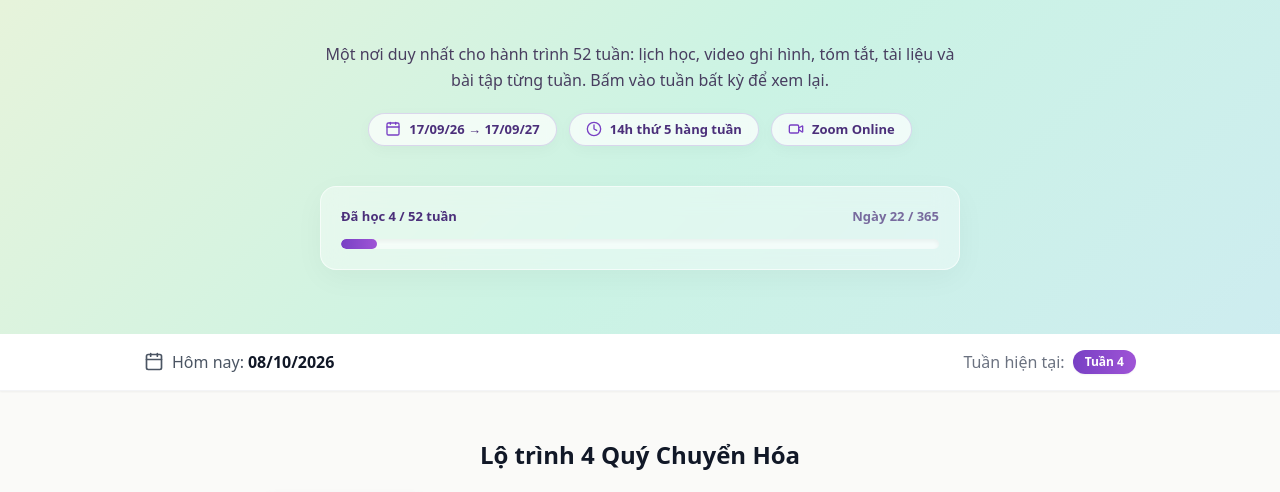
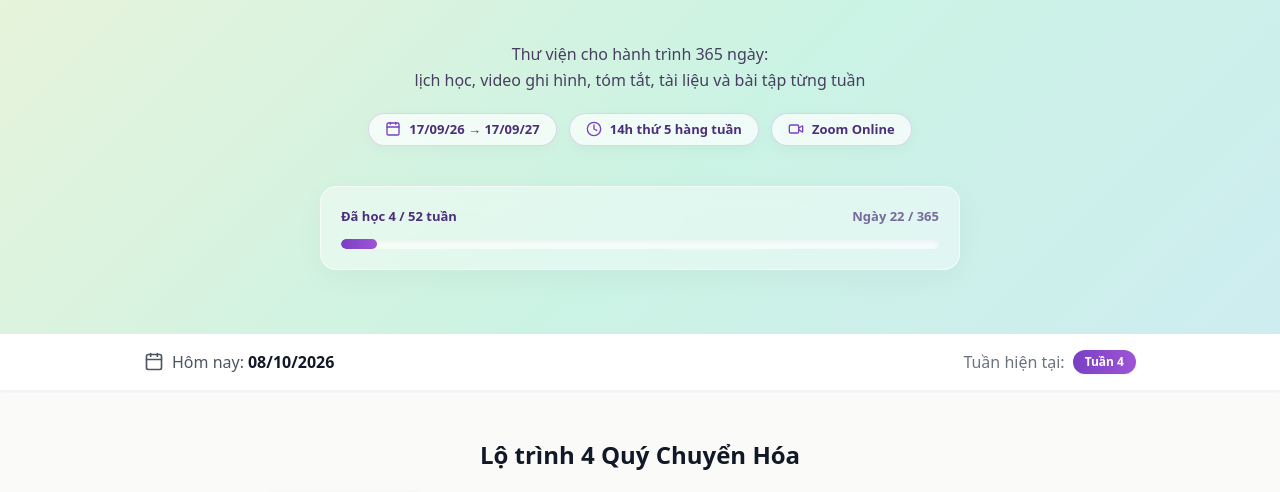
Before and after one commit to bunghealing/mikuze2627, a plain HTML site: page index.html in a window 1280 px wide. Shown: the part 279-771 px from the top of the page. Drawn offline with nearby package versions, Linux system fonts and the light colour scheme.

Commit message:
Update index.html

```diff
--- a/index.html
+++ b/index.html
@@ -165,7 +165,7 @@
 
                 <div class="text-center mt-11 max-w-2xl mx-auto flex flex-col items-center">
                     <p class="text-base opacity-90 mb-5 leading-relaxed px-4 text-[#3a2b52]">
-                        Một nơi duy nhất cho hành trình 52 tuần: lịch học, video ghi hình, tóm tắt, tài liệu và bài tập từng tuần. Bấm vào tuần bất kỳ để xem lại.
+                        Thư viện cho hành trình 365 ngày:<br>lịch học, video ghi hình, tóm tắt, tài liệu và bài tập từng tuần
                     </p>
                     <div class="flex flex-wrap gap-3 justify-center">
                         <span class="hero-pill"><i data-lucide="calendar" class="w-4 h-4 mr-2 text-[#7840c4]"></i> 17/09/26 &rarr; 17/09/27</span>
```
